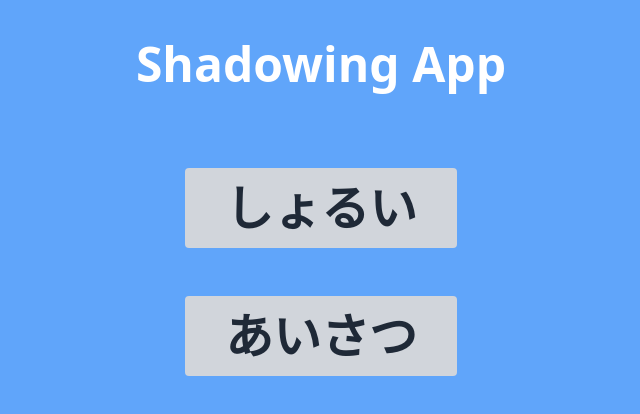
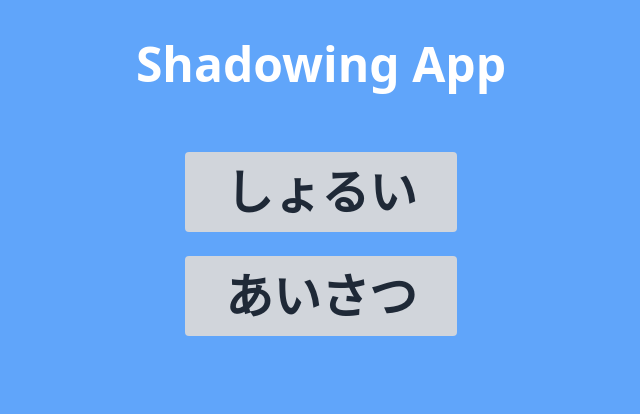
Before and after one commit to JeromeVargas/vocabulary_checker, a React (Vite) app: page / in a window 1280 px wide. Shown: the top 414 px of the page, without its empty margins (319-959 px from the left). Built offline with nearby package versions, Linux system fonts and the light colour scheme.

Commit message:
refactor: make router and topics extensible by images json

```diff
--- a/src/App.tsx
+++ b/src/App.tsx
@@ -1,26 +1,7 @@
-import { Link } from "react-router-dom";
+import TopicsIndex from "./components/TopicsIndex";
 
 function App() {
-  return (
-    <main className="flex min-h-screen flex-col items-center bg-background pt-10 text-center text-5xl font-black text-text-base">
-      <h1>Shadowing App</h1>
-      <div className="mt-20 flex flex-col">
-        <Link
-          className="rounded bg-neutral-main px-10 py-4 text-center font-bold text-neutral-contrast hover:bg-neutral-shade"
-          to="/instructions"
-        >
-          しょるい
-        </Link>
-        <br />
-        <Link
-          className="rounded bg-neutral-main px-10 py-4 text-center font-bold text-neutral-contrast hover:bg-neutral-shade"
-          to="/greetings"
-        >
-          あいさつ
-        </Link>
-      </div>
-    </main>
-  );
+  return <TopicsIndex />;
 }
 
 export default App;
--- /dev/null
+++ b/src/components/TopicsIndex.tsx
@@ -0,0 +1,34 @@
+import { Link } from "react-router-dom";
+import data from "../data/images.json";
+
+const titles = Object.keys(data);
+const values = Object.values(data);
+
+const topics: { title: string; translation: string }[] = titles.map(
+  (title, index) => {
+    return { title, translation: values[index].translation };
+  },
+);
+
+function TopicsIndex() {
+  return (
+    <main className="flex min-h-screen flex-col items-center bg-background pt-10 text-center text-5xl font-black text-text-base">
+      <h1>Shadowing App</h1>
+      <div className="mt-10 flex flex-col">
+        {topics.map(({ title, translation }) => {
+          return (
+            <Link
+              key={title}
+              className="mt-6 rounded bg-neutral-main px-10 py-4 text-center font-bold text-neutral-contrast hover:bg-neutral-shade"
+              to={`/${title}`}
+            >
+              {translation}
+            </Link>
+          );
+        })}
+      </div>
+    </main>
+  );
+}
+
+export default TopicsIndex;
--- a/src/data/images.json
+++ b/src/data/images.json
@@ -1,5 +1,6 @@
 {
   "instructions": {
+    "translation": "しょるい",
     "metadata": [
       ["はなしましょう", "./src/images/hanashimashou.jpg"],
       ["かいわ", "./src/images/kaiwa.jpg"],
@@ -9,6 +10,7 @@
     "wordsToHighlight": [0]
   },
   "greetings": {
+    "translation": "あいさつ",
     "metadata": [
       ["おはようございます", "./src/images/ohayou_gozaimasu.jpg"],
       ["こんにちは", "./src/images/konnichiwa.jpg"],
--- a/src/routes/router.tsx
+++ b/src/routes/router.tsx
@@ -1,7 +1,7 @@
 import { createBrowserRouter } from "react-router-dom";
+import data from "../data/images.json";
 
 import App from "../App";
-// import ArticleNoun from "../pages/ArticleNoun";
 import ErrorPage from "../components/Error404Page";
 import Interface from "../components/interface/Interface";
 
@@ -11,19 +11,17 @@ const paths = [
     element: <App />,
   },
   {
-    path: "instructions",
-    element: <Interface />,
-  },
-  {
-    path: "greetings",
-    element: <Interface />,
-  },
-  {
     path: "*",
     element: <ErrorPage />,
   },
 ];
 
+const pathsFromJson = Object.keys(data);
+
+for (let index = 0; index < pathsFromJson.length; index++) {
+  paths.push({ path: pathsFromJson[index], element: <Interface /> });
+}
+
 const router = createBrowserRouter(paths);
 
 export default router;
```
